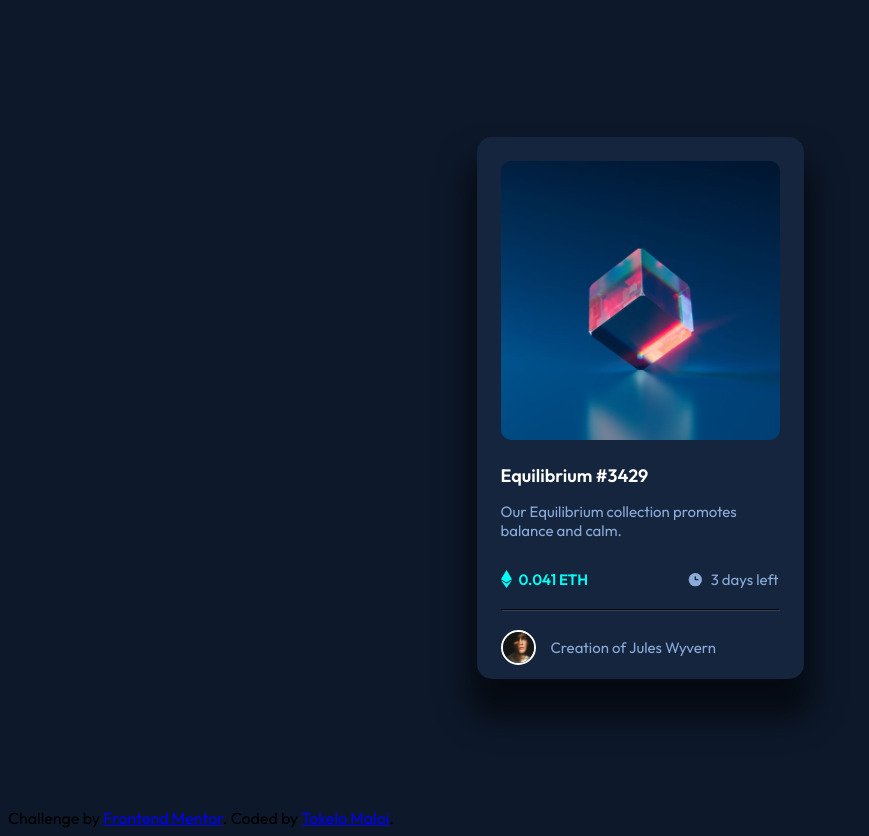
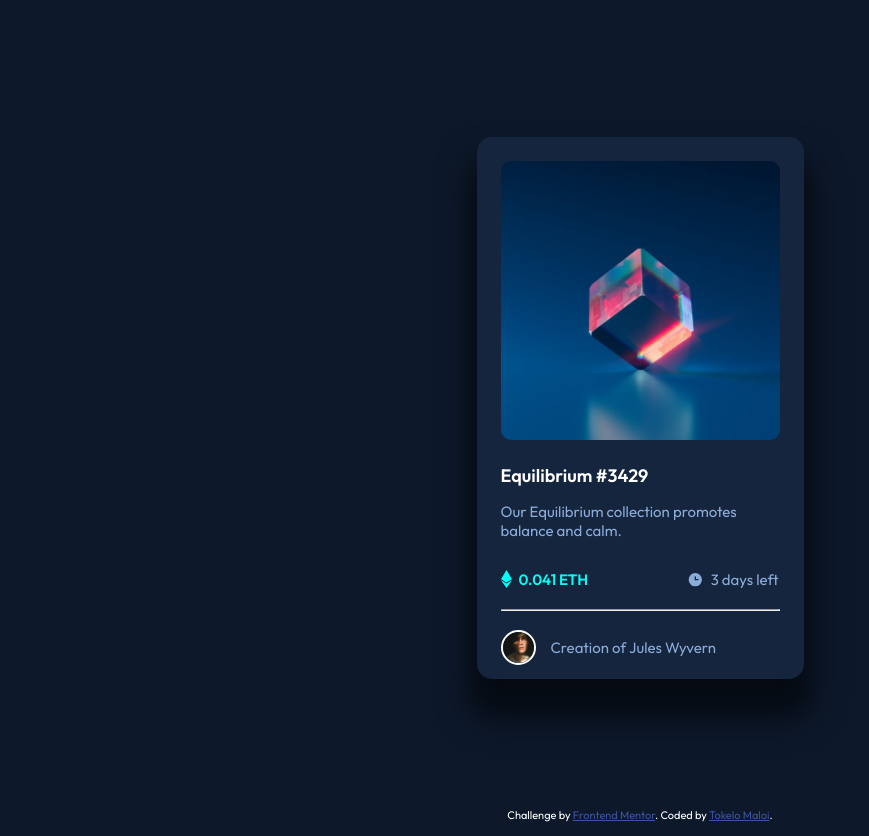
Before and after one commit to TK-LS97/NFT-preview-card, a plain HTML site: page index.html in a window 1280 px wide. Shown: the whole page, without its empty margins (0-869 px from the left). Drawn offline with Linux system fonts and the light colour scheme.

Commit message:
update scss

```diff
--- a/app/sass/_globals.scss
+++ b/app/sass/_globals.scss
@@ -19,3 +19,6 @@ body{
     align-items:center;
     justify-content:center;
 }
+
+.attribution { font-size: 11px; text-align: center; color:$White;}
+.attribution a { color: hsl(228, 45%, 44%); }
--- a/app/sass/_parent.scss
+++ b/app/sass/_parent.scss
@@ -63,7 +63,7 @@ p{
 }
 
 .border{
-    border-color:$VeryDarkBlue_line ;
+    background-color:$VeryDarkBlue_line ;
     margin-top:5px;
     width:100%;
 }
```
Also changed, not shown: app/sass/style.css, 1 other file.
